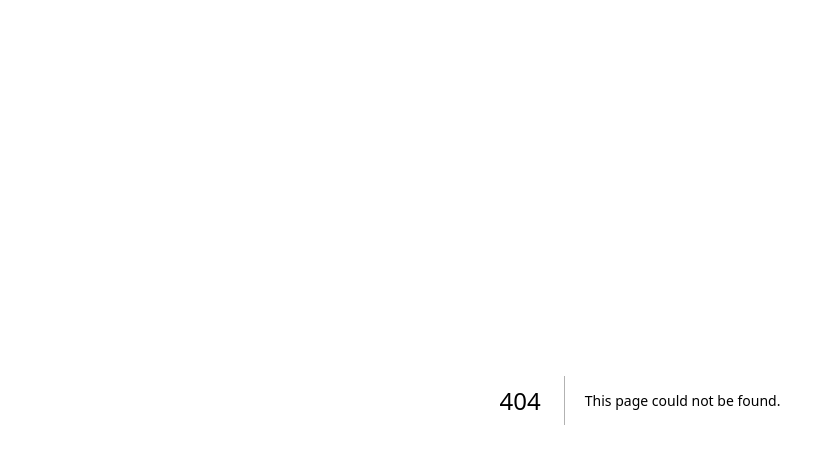
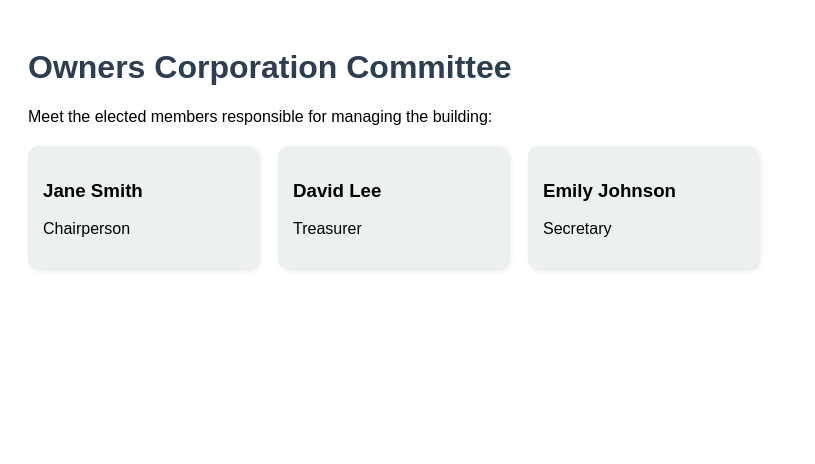
Before and after one commit to johnny23555/strata-manager-final, a Next.js app: page /committee in a window 1280 px wide. Before the commit this address had no page. Shown: the top 464 px of the page, without its empty margins (0-815 px from the left). Built offline with nearby package versions, Linux system fonts and the light colour scheme.

Commit message:
Add committee page with styled layout

```diff
--- /dev/null
+++ b/pages/committee.js
@@ -0,0 +1,48 @@
+export default function CommitteePage() {
+  return (
+    <div style={styles.container}>
+      <h1 style={styles.heading}>Owners Corporation Committee</h1>
+      <p style={styles.desc}>Meet the elected members responsible for managing the building:</p>
+
+      <div style={styles.grid}>
+        <div style={styles.card}>
+          <h3>Jane Smith</h3>
+          <p>Chairperson</p>
+        </div>
+        <div style={styles.card}>
+          <h3>David Lee</h3>
+          <p>Treasurer</p>
+        </div>
+        <div style={styles.card}>
+          <h3>Emily Johnson</h3>
+          <p>Secretary</p>
+        </div>
+      </div>
+    </div>
+  );
+}
+
+const styles = {
+  container: {
+    padding: "20px",
+    fontFamily: "Arial, sans-serif",
+  },
+  heading: {
+    color: "#2c3e50",
+  },
+  desc: {
+    marginBottom: "20px",
+  },
+  grid: {
+    display: "flex",
+    gap: "20px",
+    flexWrap: "wrap",
+  },
+  card: {
+    backgroundColor: "#ecf0f1",
+    padding: "15px",
+    borderRadius: "10px",
+    width: "200px",
+    boxShadow: "2px 2px 5px rgba(0,0,0,0.1)",
+  },
+};
```
